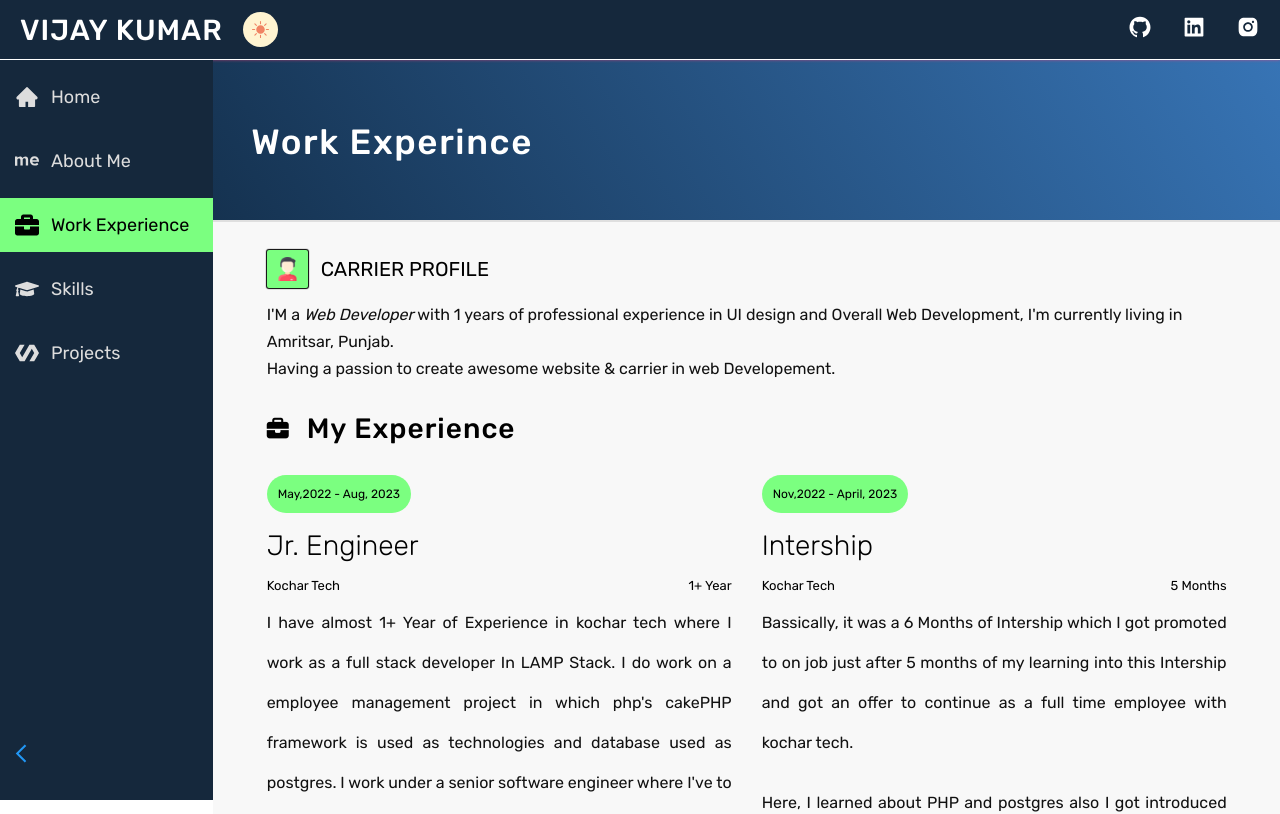
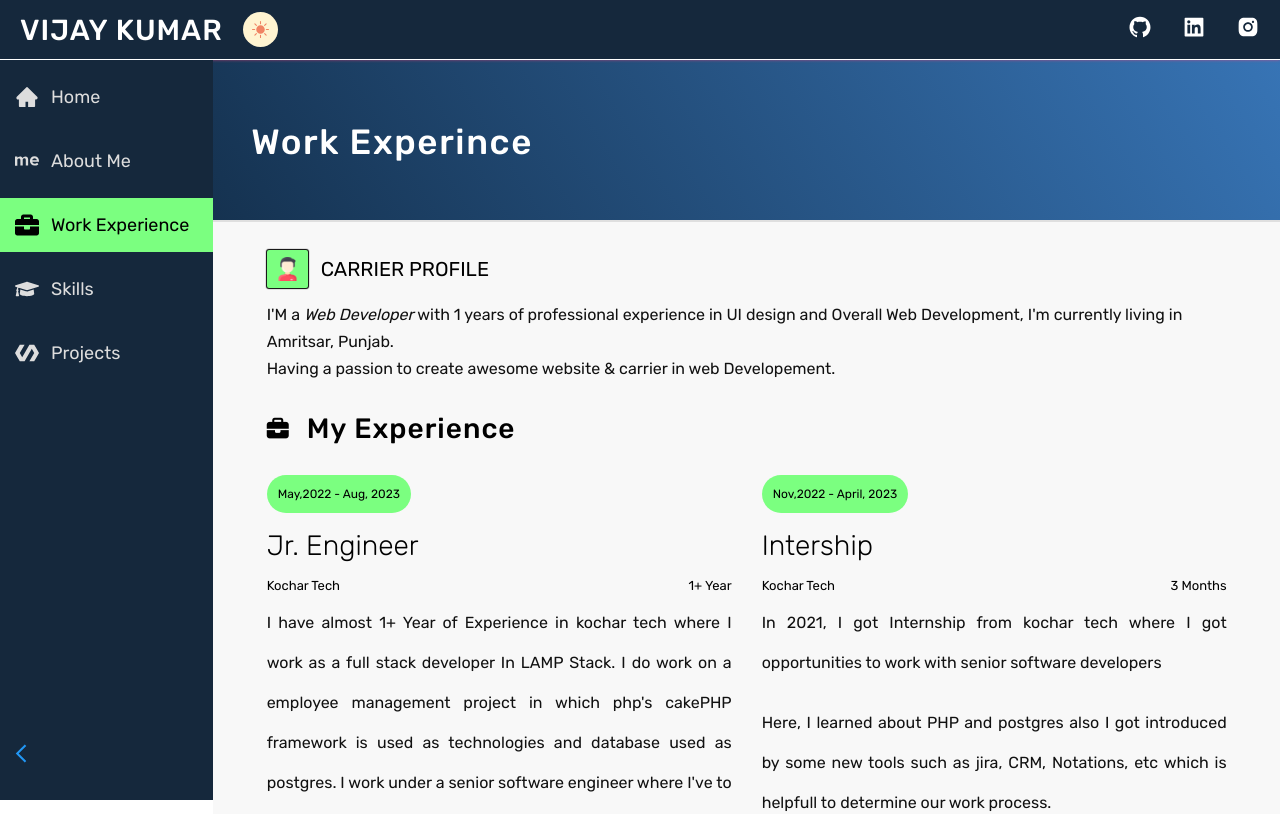
Before and after one commit to Vijaykumar308/portfolio, a React (Create React App) app: page /work-experince in a window 1280 px wide. Shown: the top 814 px of the page. Built offline with nearby package versions, Linux system fonts and the light colour scheme; the HTML template or start-up script is replaced by a standard one.

Commit message:
contant added in work experience

```diff
--- a/src/Components/Topbar/Topbar.jsx
+++ b/src/Components/Topbar/Topbar.jsx
@@ -62,11 +62,11 @@ const Topbar = () => {
 
 
                 <div className='nav'>
-                    <a href='https://www.instagram.com/mr.vijay.kumar308/' target={"_blank"} rel="noreferrer">
+                    <a href='https://github.com/Vijaykumar308/' target={"_blank"} rel="noreferrer">
                         <AiFillGithub />
                     </a>
 
-                    <a href='https://www.instagram.com/mr.vijay.kumar308/' target={"_blank"} rel="noreferrer">
+                    <a href='https://www.linkedin.com/in/vijay-kumar-679ab2221/' target={"_blank"} rel="noreferrer">
                         <AiFillLinkedin />
                     </a>
 
--- a/src/Pages/Home/Home.jsx
+++ b/src/Pages/Home/Home.jsx
@@ -26,15 +26,13 @@ export const Home = () => {
           </div>
           <div className='profileRightSide'>
 
-            <a href="">
+            <a href="https://www.linkedin.com/in/vijay-kumar-679ab2221/">
               <button className="btn linkedInButton">LinkedIn</button>
             </a>
 
             <a href="">
               <button className="btn ResumeDownload">Resume</button>
             </a>
-
-
           </div>
         </div>
 
--- a/src/Pages/WorkExperince/WorkExperince.jsx
+++ b/src/Pages/WorkExperince/WorkExperince.jsx
@@ -45,10 +45,10 @@ function WorkExperince() {
             <h1 className="expName">Intership</h1>
             <div className="companyAndDuration">
               <span className="comapnyName">Kochar Tech</span>
-              <span>5 Months</span>
+              <span>3 Months</span>
             </div>
             <p className="jobDescp">
-              Bassically, it was a 6 Months of Intership which I got promoted to on job just after 5 months of my learning into this Intership and got an offer to continue as a full time employee with kochar tech.
+              In 2021, I got Internship from kochar tech where I got opportunities to work with senior software developers
             </p>
             <p className="jobDescp">
               Here, I learned about PHP and postgres also I got introduced by some new tools such as jira, CRM, Notations, etc which is helpfull to determine our work process.
```
